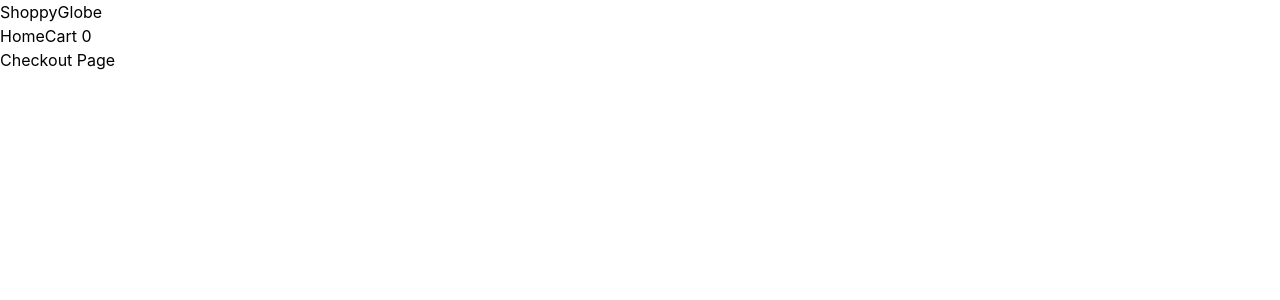
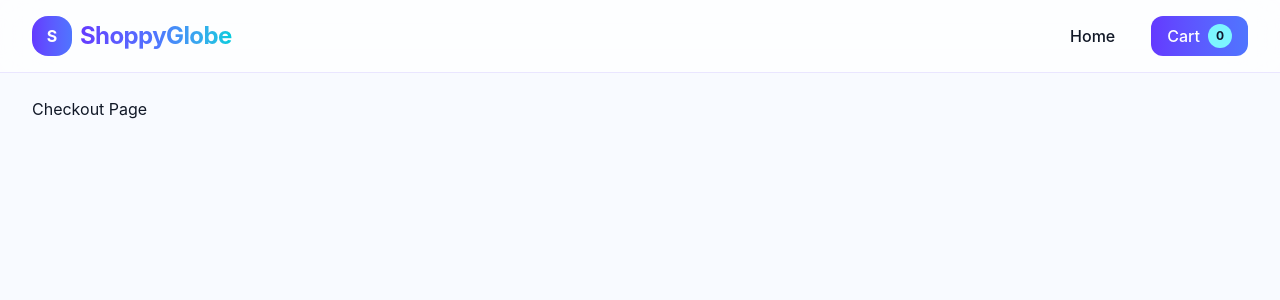
Before and after one commit to nihal-patidar/ShoppyGlobe-E-commerce, a React (Vite) app: page /checkout in a window 1280 px wide. Shown: the top 300 px of the page. Built offline with nearby package versions, Linux system fonts and the light colour scheme.

Commit message:
refactor : implement new design to Header,Layout,NotFound and Loader component

```diff
--- a/src/components/Header.jsx
+++ b/src/components/Header.jsx
@@ -1,22 +1,143 @@
-
 import { useSelector } from "react-redux";
 import { Link } from "react-router-dom";
 
-function Header(){
+function Header() {
+  const items = useSelector((state) => state.cart.items);
 
-    const items = useSelector((state)=>state.cart.items);
-    return (
-        <>
-        <header >
-            <h1 >ShoppyGlobe</h1>
+  return (
+    <header
+      className="
+        sticky
+        top-0
+        z-50
+        border-b
+        border-[var(--border-color)]
+        backdrop-blur-xl
+        bg-[var(--bg-card)]
+      "
+    >
+      <div
+        className="
+          page-container
+          h-18
+          flex
+          items-center
+          justify-between
+        "
+      >
+        {/* Logo */}
+        <Link
+          to="/"
+          className="
+            group
+            flex
+            items-center
+            gap-2
+          "
+        >
+          <div
+            className="
+              h-10
+              w-10
+              rounded-2xl
+              flex
+              items-center
+              justify-center
+              text-white
+              font-bold
+              bg-gradient-to-r
+              from-[var(--primary)]
+              to-[var(--secondary)]
+              transition-transform
+              duration-300
+              group-hover:rotate-6
+            "
+          >
+            S
+          </div>
 
-            <nav>
-                <Link to='/'>Home</Link>
-                <Link to='/cart'>Cart {items.length}</Link>
-            </nav>
-        </header>
-    </>
-    )
+          <h1
+            className="
+              text-xl
+              md:text-2xl
+              font-bold
+              tracking-tight
+              bg-gradient-to-r
+              from-[var(--primary)]
+              via-[var(--secondary)]
+              to-[var(--accent)]
+              bg-clip-text
+              text-transparent
+            "
+          >
+            ShoppyGlobe
+          </h1>
+        </Link>
+
+        {/* Navigation */}
+        <nav className="flex items-center gap-3 md:gap-5">
+          <Link
+            to="/"
+            className="
+              px-4
+              py-2
+              rounded-xl
+              font-medium
+              text-[var(--text-primary)]
+              transition-all
+              duration-300
+              hover:bg-white/10
+              hover:scale-105
+            "
+          >
+            Home
+          </Link>
+
+          <Link
+            to="/cart"
+            className="
+              relative
+              flex
+              items-center
+              gap-2
+              px-4
+              py-2
+              rounded-xl
+              font-medium
+              text-white
+              bg-gradient-to-r
+              from-[var(--primary)]
+              to-[var(--secondary)]
+              transition-all
+              duration-300
+              hover:-translate-y-0.5
+              hover:shadow-lg
+            "
+          >
+            Cart
+
+            <span
+              className="
+                min-w-6
+                h-6
+                px-1.5
+                flex
+                items-center
+                justify-center
+                rounded-full
+                text-xs
+                font-bold
+                text-slate-900
+                bg-[var(--highlight)]
+              "
+            >
+              {items.length}
+            </span>
+          </Link>
+        </nav>
+      </div>
+    </header>
+  );
 }
 
-export default Header ;
+export default Header;
--- a/src/components/Layout.jsx
+++ b/src/components/Layout.jsx
@@ -1,17 +1,61 @@
 import { Outlet } from "react-router-dom";
 import Header from "./Header";
 
-function Layout(){
+function Layout() {
+  return (
+    <div
+      className="
+        min-h-screen
+        bg-[var(--bg-main)]
+        text-[var(--text-primary)]
+        transition-colors
+        duration-300
+      "
+    >
+      {/* Decorative Background Blobs */}
+      <div className="fixed inset-0 overflow-hidden pointer-events-none -z-10">
+        <div
+          className="
+            absolute
+            top-[-150px]
+            left-[-100px]
+            h-96
+            w-96
+            rounded-full
+            blur-3xl
+            opacity-20
+            bg-[var(--primary)]
+          "
+        />
 
+        <div
+          className="
+            absolute
+            bottom-[-150px]
+            right-[-100px]
+            h-96
+            w-96
+            rounded-full
+            blur-3xl
+            opacity-20
+            bg-[var(--accent)]
+          "
+        />
+      </div>
 
-    return (
-        <>
-        <Header />
-        <main>
-            <Outlet />
-        </main>
-        </>
-    )
+      <Header />
+
+      <main
+        className="
+          page-container
+          pt-6
+          pb-12
+        "
+      >
+        <Outlet />
+      </main>
+    </div>
+  );
 }
 
-export default Layout ;
+export default Layout;
--- a/src/components/Loader.jsx
+++ b/src/components/Loader.jsx
@@ -1,9 +1,58 @@
+function Loader({
+  text = "Loading..."
+}) {
+  return (
+    <div
+      className="
+        flex
+        flex-col
+        items-center
+        justify-center
+        gap-4
+        py-20
+      "
+      role="status"
+      aria-live="polite"
+    >
+      {/* Spinner */}
+      <div className="relative h-14 w-14">
+        <div
+          className="
+            absolute
+            inset-0
+            rounded-full
+            border-4
+            border-transparent
+            border-t-[var(--primary)]
+            border-r-[var(--accent)]
+            animate-spin
+          "
+        />
 
-function Loader(){
+        <div
+          className="
+            absolute
+            inset-2
+            rounded-full
+            bg-[var(--bg-main)]
+          "
+        />
+      </div>
 
-    return (
-        <h2> Loading ...</h2>
-    )
+      {/* Text */}
+      <p
+        className="
+          text-sm
+          md:text-base
+          font-medium
+          text-[var(--text-secondary)]
+          animate-pulse
+        "
+      >
+        {text}
+      </p>
+    </div>
+  );
 }
 
-export default Loader ;
+export default Loader;
--- a/src/index.css
+++ b/src/index.css
@@ -34,3 +34,141 @@
 
   --shadow-color: rgba(0,204,221,0.2);
 }
+
+
+@utility glass {
+  backdrop-filter: blur(18px);
+  background: var(--bg-card);
+  border: 1px solid var(--border-color);
+}
+
+@utility card-shadow {
+  box-shadow:
+    0 8px 32px var(--shadow-color);
+}
+
+@utility transition-smooth {
+  transition:
+    all 0.3s ease;
+}
+
+@utility gradient-primary {
+  background:
+    linear-gradient(
+      135deg,
+      var(--primary),
+      var(--secondary)
+    );
+}
+
+@utility gradient-accent {
+  background:
+    linear-gradient(
+      135deg,
+      var(--accent),
+      var(--highlight)
+    );
+}
+
+
+@utility page-container {
+  width: 100%;
+  max-width: 1440px;
+  margin-inline: auto;
+  padding-inline: 1rem;
+}
+
+@media (min-width: 768px) {
+  .page-container {
+    padding-inline: 2rem;
+  }
+}
+
+
+@utility btn-primary {
+  @apply
+  px-5
+  py-3
+  rounded-2xl
+  font-semibold
+  text-white
+  transition-all
+  duration-300;
+
+  background:
+    linear-gradient(
+      135deg,
+      var(--primary),
+      var(--secondary)
+    );
+}
+
+.btn-primary:hover {
+  transform: translateY(-2px);
+}
+
+
+@utility btn-secondary {
+  @apply
+  px-5
+  py-3
+  rounded-2xl
+  font-semibold
+  transition-all
+  duration-300;
+
+  background:
+    rgba(255,255,255,0.08);
+
+  border:
+    1px solid var(--border-color);
+
+  color:
+    var(--text-primary);
+}
+
+@utility card {
+  @apply
+  glass
+  card-shadow
+  rounded-3xl
+  p-5
+  transition-all
+  duration-300;
+}
+
+.card:hover {
+  transform: translateY(-6px);
+}
+
+
+@utility input-modern {
+  @apply
+  w-full
+  px-4
+  py-3
+  rounded-2xl;
+
+  background:
+    rgba(255,255,255,0.05);
+
+  border:
+    1px solid var(--border-color);
+
+  color:
+    var(--text-primary);
+}
+
+
+@utility page-container {
+  width: 100%;
+  max-width: 1440px;
+  margin-inline: auto;
+  padding-inline: 1rem;
+}
+
+@media (min-width: 768px) {
+  .page-container {
+    padding-inline: 2rem;
+  }
+}
--- a/src/pages/NotFound.jsx
+++ b/src/pages/NotFound.jsx
@@ -1,11 +1,95 @@
+import { Link } from "react-router-dom";
 
+function NotFound() {
+  return (
+    <section
+      className="
+        min-h-[75vh]
+        flex
+        items-center
+        justify-center
+        px-4
+      "
+    >
+      <div
+        className="
+          card
+          max-w-xl
+          w-full
+          text-center
+          space-y-6
+        "
+      >
+        {/* Error Code */}
+        <h1
+          className="
+            text-7xl
+            md:text-9xl
+            font-black
+            tracking-tight
+            bg-gradient-to-r
+            from-[var(--primary)]
+            via-[var(--secondary)]
+            to-[var(--accent)]
+            bg-clip-text
+            text-transparent
+          "
+        >
+          404
+        </h1>
 
-function NotFound (){
+        {/* Heading */}
+        <h2
+          className="
+            text-2xl
+            md:text-3xl
+            font-bold
+            text-[var(--text-primary)]
+          "
+        >
+          Page Not Found
+        </h2>
 
+        {/* Description */}
+        <p
+          className="
+            text-sm
+            md:text-base
+            text-[var(--text-secondary)]
+            max-w-md
+            mx-auto
+          "
+        >
+          The page you're looking for doesn't exist or may have
+          been moved. Let's get you back to shopping.
+        </p>
 
-    return (
-        <h1> NOt Found Page </h1>
-    )
+        {/* Action */}
+        <Link
+          to="/"
+          className="
+            inline-flex
+            items-center
+            justify-center
+            px-6
+            py-3
+            rounded-2xl
+            font-semibold
+            text-white
+            bg-gradient-to-r
+            from-[var(--primary)]
+            to-[var(--secondary)]
+            transition-all
+            duration-300
+            hover:-translate-y-1
+            hover:shadow-lg
+          "
+        >
+          Back To Home
+        </Link>
+      </div>
+    </section>
+  );
 }
 
-export default NotFound ;
+export default NotFound;
```
